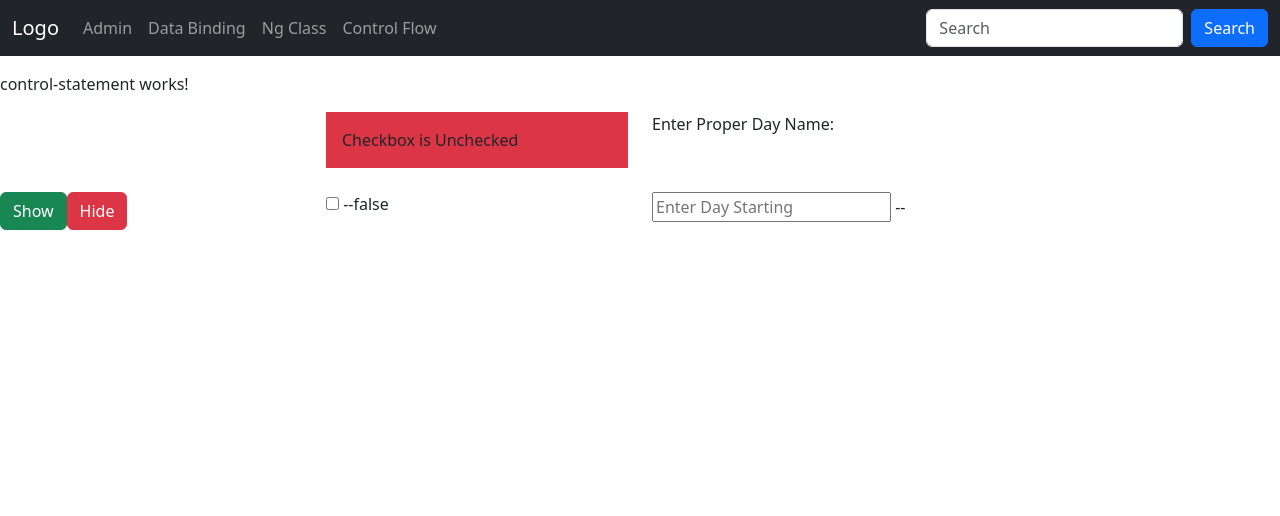
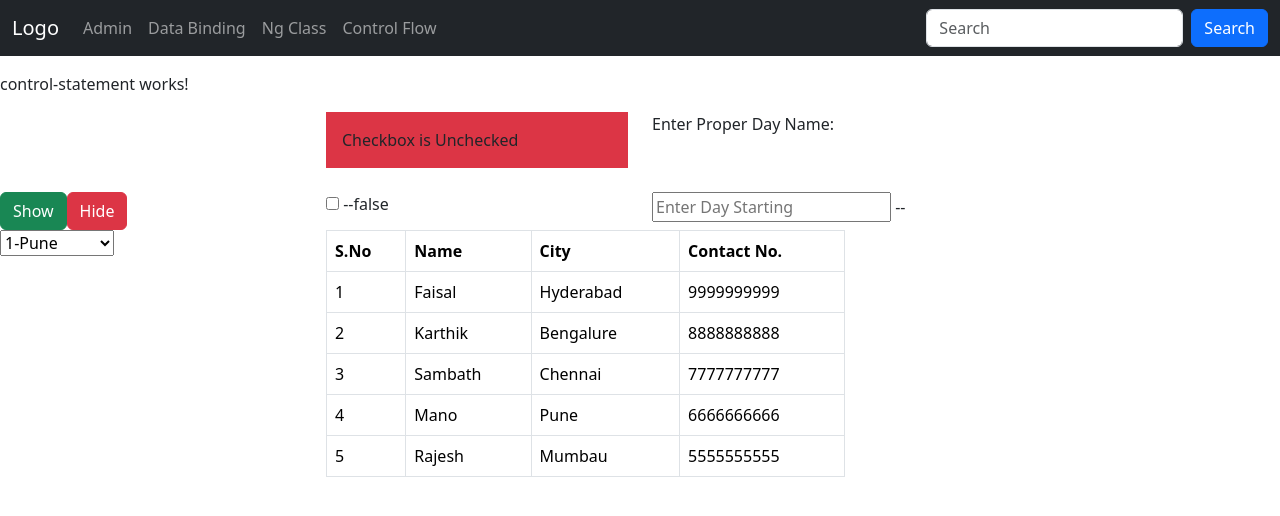
Before and after one commit to moh-faisal85/AngularJS, an Angular app in the folder Training.Angular19.Project/: page /control-faisal in a window 1280 px wide. Shown: the top 516 px of the page. Built offline with nearby package versions, Linux system fonts and the light colour scheme.

Commit message:
Part-6:Angular19-@for control flow statement implementation using array and table

```diff
--- a/Training.Angular19.Project/src/app/components/control-statement/control-statement.component.html
+++ b/Training.Angular19.Project/src/app/components/control-statement/control-statement.component.html
@@ -38,6 +38,7 @@
         }
 
     </div>
+
 </div>
 <div class="row pt-4">
     <div class="col-3">
@@ -52,3 +53,36 @@
         <input type="text" name="" id="" [(ngModel)]="dayName" maxlength="3" placeholder="Enter Day Starting"/> --{{dayName}}
     </div>
 </div>
+
+<div class="row">
+    <div class="col-3">
+        <select>
+        @for(item of cityList; track $index){
+            <option>{{$index+1}}-{{item}}</option>
+        }
+    </select>
+    </div>
+    <div class="col-5">
+        <table class="table table-bordered">
+            <thead>
+                <tr>
+                    <th>S.No</th>
+                    <th>Name</th>
+                    <th>City</th>
+                    <th>Contact No.</th>
+                </tr>
+            </thead>
+            <tbody>
+                @for (emp of employeeArray; track $index)
+                {
+                    <tr>
+                        <td>{{$index+1}}</td>
+                        <td>{{emp.name}}</td>
+                        <td>{{emp.city}}</td>
+                        <td>{{emp.contactNo}}</td>
+                    </tr>
+                }
+            </tbody>
+        </table>
+    </div>
+</div>
--- a/Training.Angular19.Project/src/app/components/control-statement/control-statement.component.ts
+++ b/Training.Angular19.Project/src/app/components/control-statement/control-statement.component.ts
@@ -11,6 +11,21 @@ export class ControlStatementComponent {
 div1Visible:boolean = false;
 isChecked:boolean = false;
 dayName:string='';
+cityList:string []= [
+  "Pune",
+  "Chennai",
+  "Mumbai",
+  "Bengalure"
+];
+
+employeeArray : any = [
+  {empId:1,name:'Faisal',city :'Hyderabad',contactNo:'9999999999'},
+  {empId:2,name:'Karthik',city :'Bengalure',contactNo:'8888888888'},
+  {empId:3,name:'Sambath',city :'Chennai',contactNo:'7777777777'},
+  {empId:4,name:'Mano',city :'Pune',contactNo:'6666666666'},
+  {empId:5,name:'Rajesh',city :'Mumbau',contactNo:'5555555555'}
+]
+
 hideShowDiv1(isShow:boolean)
 {
 this.div1Visible=isShow;
```
